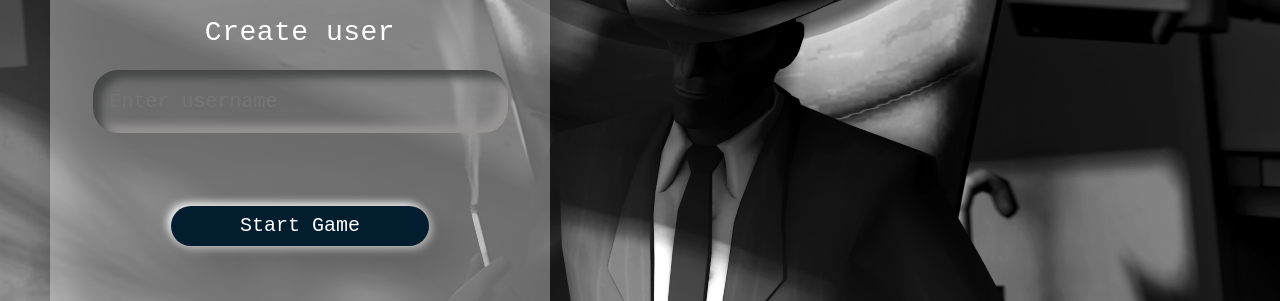
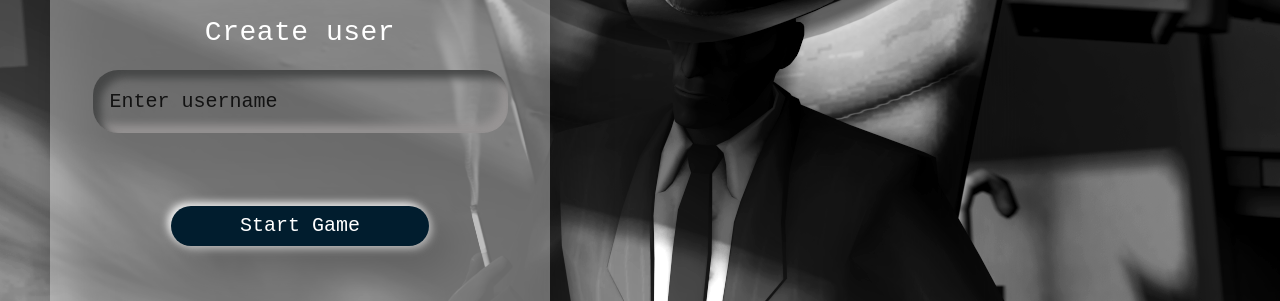
Before and after one commit to LynetteAntonia/spyWerk, a React (Create React App) app: page / in a window 1280 px wide. Shown: the part 213-514 px from the top of the page. Built offline with nearby package versions, Linux system fonts and the light colour scheme; a web font is replaced by a local one.

Commit message:
style: change placeholder text color

```diff
--- a/src/styles/lobby.css
+++ b/src/styles/lobby.css
@@ -41,6 +41,7 @@
     display: flex;
     flex-direction: column;
     align-items: center;
+    color: white;
 }
 
 .fieldsInput {
@@ -48,10 +49,14 @@
     outline: none;
     background: none;
     font-size: 20px;
-    color: rgb(48, 47, 47);
+    color: white;
     padding: 20px 10px 20px 5px;
     width: 400px;
     font-family: 'PT Mono', monospace;
+}
+
+::placeholder {
+    color: rgba(0, 0, 0, 0.829);
 }
 
 .username {
```
